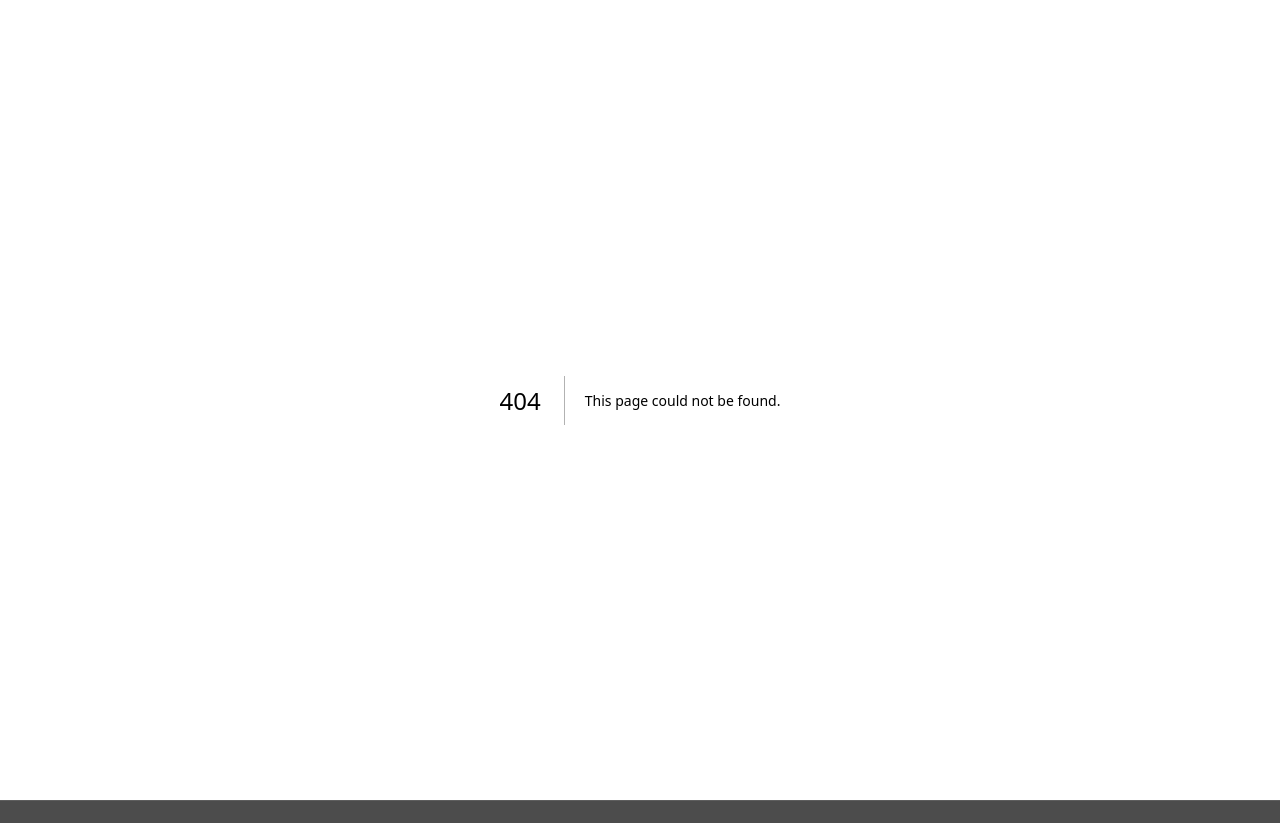
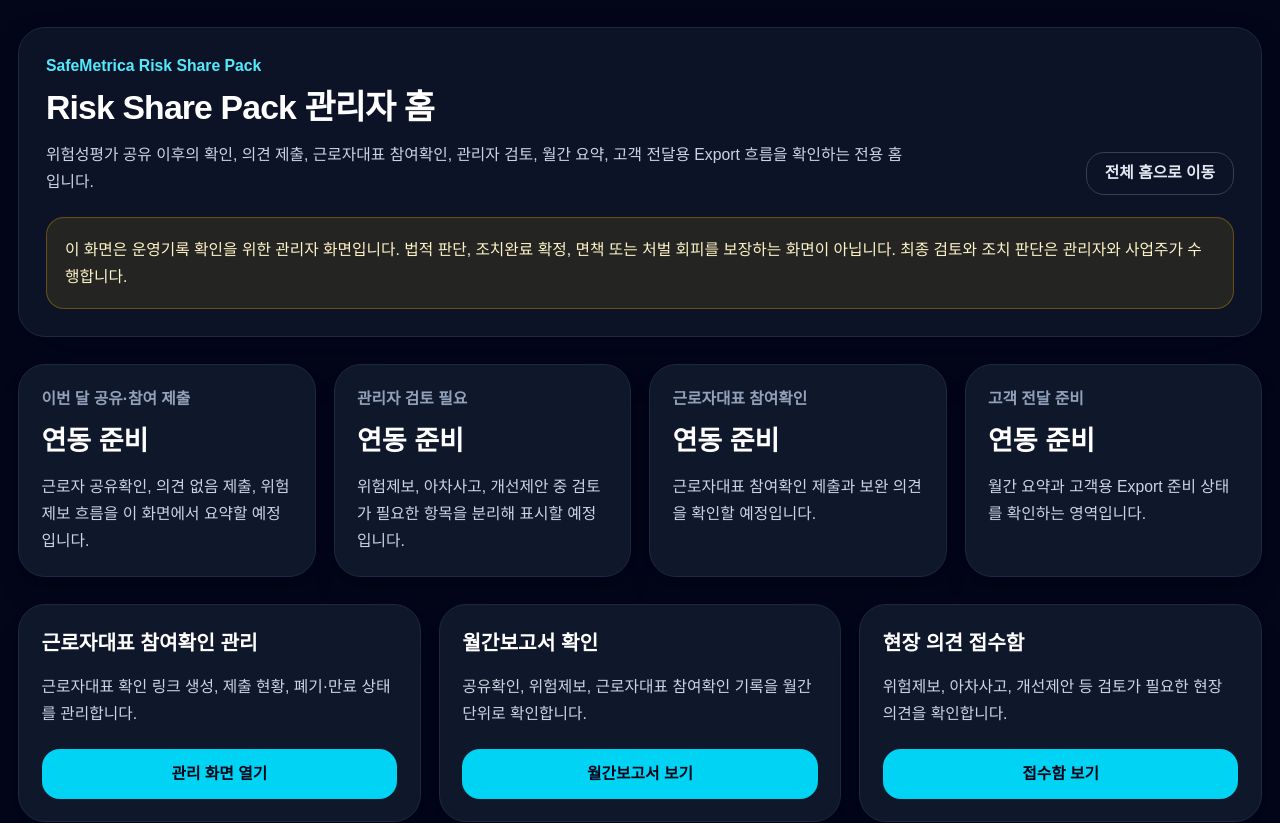
Before and after one commit to safemetrica/safe-metrica, a Next.js app: page /manager/risk-share in a window 1280 px wide. Before the commit this address had no page. Shown: the top 823 px of the page. Built offline with nearby package versions, Linux system fonts and the light colour scheme.

Commit message:
feat: add risk share pack manager home skeleton v1

```diff
--- /dev/null
+++ b/src/app/manager/risk-share/page.tsx
@@ -0,0 +1,115 @@
+import Link from "next/link";
+
+const summaryCards = [
+  {
+    label: "이번 달 공유·참여 제출",
+    value: "연동 준비",
+    description: "근로자 공유확인, 의견 없음 제출, 위험제보 흐름을 이 화면에서 요약할 예정입니다.",
+  },
+  {
+    label: "관리자 검토 필요",
+    value: "연동 준비",
+    description: "위험제보, 아차사고, 개선제안 중 검토가 필요한 항목을 분리해 표시할 예정입니다.",
+  },
+  {
+    label: "근로자대표 참여확인",
+    value: "연동 준비",
+    description: "근로자대표 참여확인 제출과 보완 의견을 확인할 예정입니다.",
+  },
+  {
+    label: "고객 전달 준비",
+    value: "연동 준비",
+    description: "월간 요약과 고객용 Export 준비 상태를 확인하는 영역입니다.",
+  },
+];
+
+const actionCards = [
+  {
+    title: "근로자대표 참여확인 관리",
+    description: "근로자대표 확인 링크 생성, 제출 현황, 폐기·만료 상태를 관리합니다.",
+    href: "/manager/representative-confirmations",
+    cta: "관리 화면 열기",
+  },
+  {
+    title: "월간보고서 확인",
+    description: "공유확인, 위험제보, 근로자대표 참여확인 기록을 월간 단위로 확인합니다.",
+    href: "/monthly-report",
+    cta: "월간보고서 보기",
+  },
+  {
+    title: "현장 의견 접수함",
+    description: "위험제보, 아차사고, 개선제안 등 검토가 필요한 현장 의견을 확인합니다.",
+    href: "/field/voice",
+    cta: "접수함 보기",
+  },
+];
+
+export default function RiskSharePackManagerHomePage() {
+  return (
+    <main className="min-h-screen bg-slate-950 px-4 py-6 text-slate-100">
+      <div className="mx-auto flex w-full max-w-6xl flex-col gap-6">
+        <section className="rounded-3xl border border-slate-800 bg-slate-900/80 p-6 shadow-2xl shadow-slate-950/40">
+          <div className="flex flex-col gap-3 md:flex-row md:items-end md:justify-between">
+            <div>
+              <p className="text-sm font-semibold text-cyan-300">SafeMetrica Risk Share Pack</p>
+              <h1 className="mt-2 text-3xl font-bold tracking-tight text-white">
+                Risk Share Pack 관리자 홈
+              </h1>
+              <p className="mt-3 max-w-3xl text-sm leading-6 text-slate-300">
+                위험성평가 공유 이후의 확인, 의견 제출, 근로자대표 참여확인,
+                관리자 검토, 월간 요약, 고객 전달용 Export 흐름을 확인하는 전용 홈입니다.
+              </p>
+            </div>
+
+            <Link
+              href="/home"
+              className="inline-flex items-center justify-center rounded-2xl border border-slate-700 px-4 py-2 text-sm font-semibold text-slate-200 hover:border-cyan-400 hover:text-cyan-200"
+            >
+              전체 홈으로 이동
+            </Link>
+          </div>
+
+          <div className="mt-5 rounded-2xl border border-amber-400/30 bg-amber-400/10 p-4 text-sm leading-6 text-amber-100">
+            이 화면은 운영기록 확인을 위한 관리자 화면입니다. 법적 판단, 조치완료 확정,
+            면책 또는 처벌 회피를 보장하는 화면이 아닙니다. 최종 검토와 조치 판단은
+            관리자와 사업주가 수행합니다.
+          </div>
+        </section>
+
+        <section className="grid gap-4 md:grid-cols-2 xl:grid-cols-4">
+          {summaryCards.map((card) => (
+            <article
+              key={card.label}
+              className="rounded-3xl border border-slate-800 bg-slate-900 p-5 shadow-xl shadow-slate-950/30"
+            >
+              <p className="text-sm font-semibold text-slate-400">{card.label}</p>
+              <p className="mt-3 text-2xl font-bold text-white">{card.value}</p>
+              <p className="mt-3 text-sm leading-6 text-slate-300">{card.description}</p>
+            </article>
+          ))}
+        </section>
+
+        <section className="grid gap-4 lg:grid-cols-3">
+          {actionCards.map((card) => (
+            <article
+              key={card.title}
+              className="flex flex-col justify-between rounded-3xl border border-slate-800 bg-slate-900 p-5 shadow-xl shadow-slate-950/30"
+            >
+              <div>
+                <h2 className="text-lg font-bold text-white">{card.title}</h2>
+                <p className="mt-3 text-sm leading-6 text-slate-300">{card.description}</p>
+              </div>
+
+              <Link
+                href={card.href}
+                className="mt-5 inline-flex items-center justify-center rounded-2xl bg-cyan-400 px-4 py-3 text-sm font-bold text-slate-950 hover:bg-cyan-300"
+              >
+                {card.cta}
+              </Link>
+            </article>
+          ))}
+        </section>
+      </div>
+    </main>
+  );
+}
```
